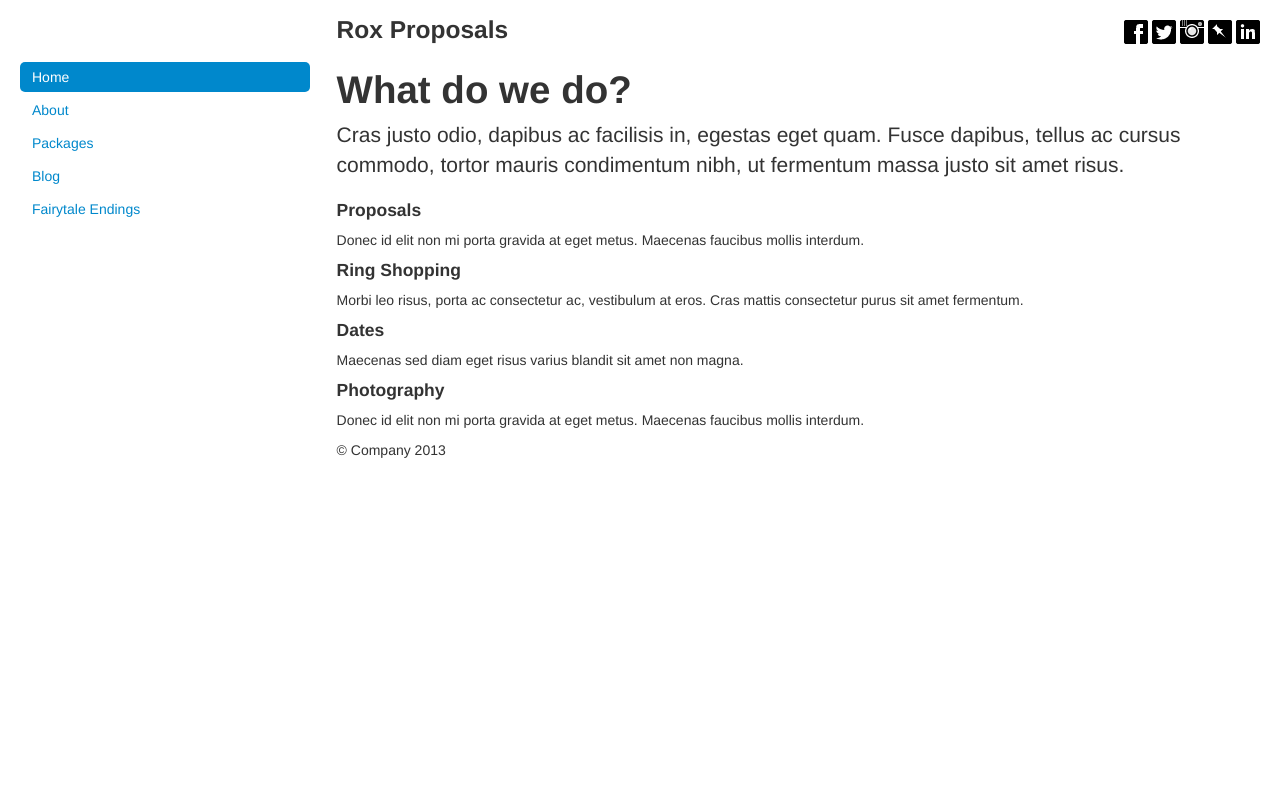
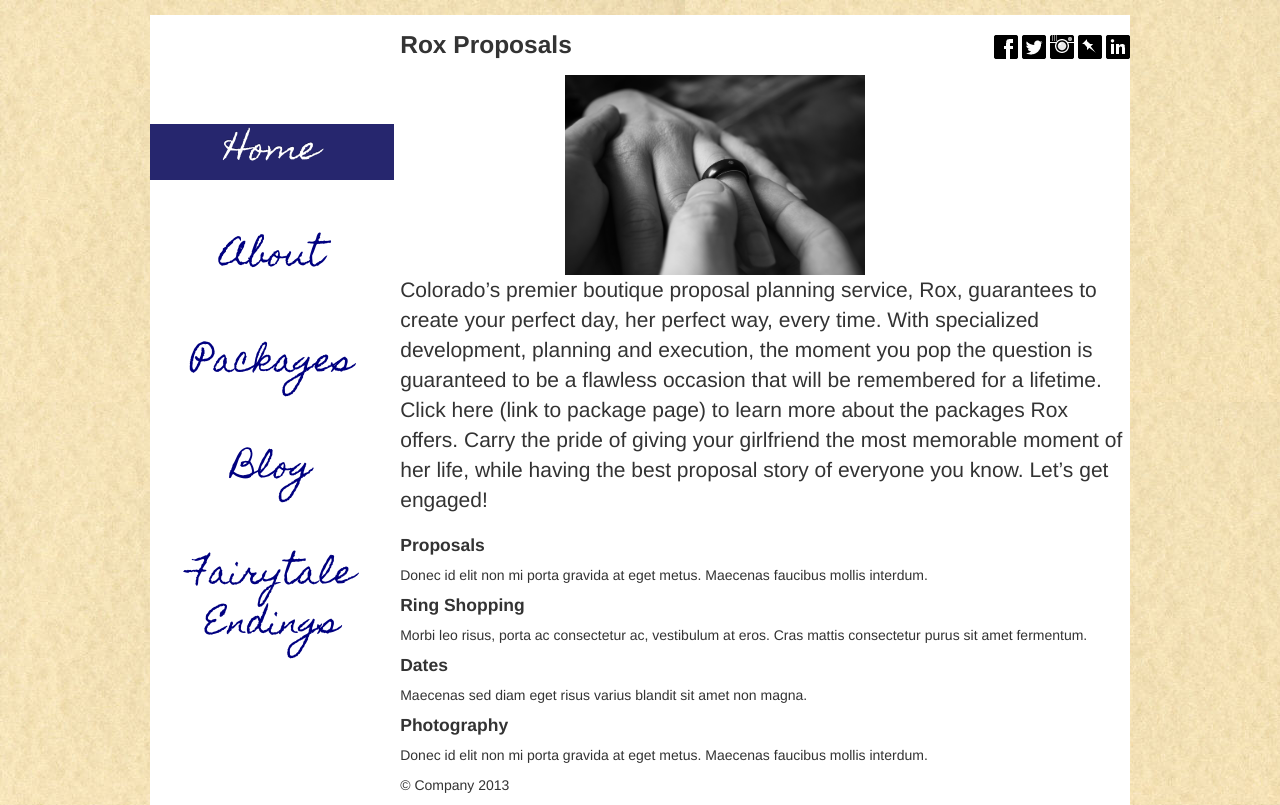
Before and after one commit to johnsone2/rox-proposals, a PHP site: page / in a window 1280 px wide. Before the commit the page ends 458 px from the top, so only its background shows below. Run offline with PHP 8.4, Linux system fonts and the light colour scheme.

Commit message:
random shit for index page

```diff
--- a/css/rox-proposals.css
+++ b/css/rox-proposals.css
@@ -1,6 +1,95 @@
+@font-face {
+    font-family: 'custom-cursive';
+    src: url('HomemadeApple.ttf');
+}
+
+.nav.nav-list.nav-stacked {
+    font-family: custom-cursive;
+    width: 100%;
+    font-size: xx-large;
+    color: navy;
+}
+
+#side-nav li {
+    margin-bottom: 50px;
+    line-height: 50px;
+}
 
 
-.nav.nav-pills.nav-stacked {
+
+#side-nav li a {
+    text-align: center;
+    color: navy;
+}
+
+#side-nav li:last-child a {
+    line-height: 100%;
+}
+
+.side-nav-menu {
+    height: 100%;
+    padding-top: 5%;
+}
+
+
+
+.nav-list .active a{
+    background-color: #26266E !important;
+    /*border-style: ridge;*/
+    /*border-width: 5px;*/
+    /*border-color: navy;*/
+    /*border-right: none;*/
+    color: white !important;
+}
+
+
+.row-fluid [class*="span"]{
+    /*margin-left: 0px !important;*/
+}
+
+.mainBody {
+    /*background-color: #d3d3d3;*/
+    /*font-family: georgia, serif;*/
+    /*height: 100%;*/
+    /*border-style: ridge;*/
+    /*border-width: 5px;*/
+    /*border-color: navy;*/
+    /*border-left: none;*/
+}
+
+.home-img {
+    left: 50%;
+    margin-left: -200px;
+    position: relative;
+}
+
+#page-container {
+    position: absolute;
+    left: 0px;
+    top: 0px;
     width: 100%;
+}
 
+#content {
+    height: auto;
+    position: absolute;
+    width: 980px;
+    text-align: left;
+    padding: 0px;
+    background-color: white;
+    float: left;
+    margin-top: 15px;
+    margin-bottom: 15px;
 }
+
+.center {
+    height: auto;
+    width: 980px;
+    margin: auto;
+    text-align: left;
+    padding: 0px;
+}
+
+.background {
+    background-image: url("../img/possible background.jpg");
+}
--- a/index.html
+++ b/index.html
@@ -21,14 +21,17 @@
 
 </head>
 
-<body>
-<div class="container-fluid">
+<body class="background">
+<div id="page-container">
+    <div class="center">
+
+        <div id="content" class="container-fluid">
             <div class="row-fluid">
                 <div class="span3">
 
                 </div>
                 <div class="span9">
-            <div class="header">
+                    <div>
                         <div class="pull-left">
                             <h3 class="text-muted">Rox Proposals</h3>
                         </div>
@@ -53,24 +56,26 @@
                 </div>
             </div>
             <div class="row-fluid">
-        <div class="span3">
-            <ul class="nav nav-pills nav-stacked" id="side-nav" >
+                <div class="span3 side-nav-menu">
+                    <ul class="nav nav-list nav-stacked" id="side-nav" >
                         <li class="active"><a href="index.html">Home</a></li>
                         <li><a href="about.html">About</a></li>
                         <li><a href="packages.html">Packages</a></li>
                         <li><a href="blog/">Blog</a></li>
                         <li><a href="fte.html">Fairytale Endings</a></li>
+                        <li><a></a></li>
                     </ul>
                 </div>
-        <div class="span9">
+                <div class="span9 mainBody">
 
                     <div>
 
                         <div>
-                    <h1>What do we do?</h1>
+                            <img src="img/ring-on-finger.jpg" height="200px" width="300px" class="home-img"/>
 
-                    <p class="lead">Cras justo odio, dapibus ac facilisis in, egestas eget quam. Fusce dapibus, tellus ac cursus
-                        commodo, tortor mauris condimentum nibh, ut fermentum massa justo sit amet risus.</p>
+                            <p class="lead">Colorado’s premier boutique proposal planning service, Rox,  guarantees to create your perfect day, her perfect way, every time.
+                                With specialized development, planning and execution, the moment you pop the question is guaranteed to be a flawless occasion that will be remembered for a lifetime.
+                                Click here (link to package page) to learn more about the packages Rox offers. Carry the pride of giving your girlfriend the most memorable moment of her life, while having the best proposal story of everyone you know. Let’s get engaged!</p>
 
                         </div>
 
@@ -107,6 +112,9 @@
                 <!-- /container -->
             </div>
         </div>
+    </div>
+
+</div>
 
 
 </body>
```
Also changed, not shown: css/HomemadeApple.ttf (added), img/possible background.jpg (added), img/ring-on-finger.jpg (added). Lines whose indentation alone changed are shown as unchanged.
